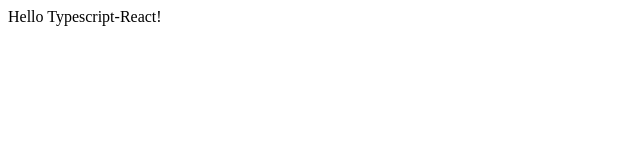
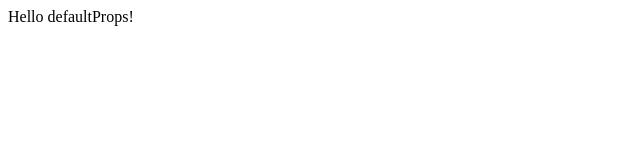
Before and after one commit to angrasan/react-typescript-my-first-react-app-in-typescript, a React (Create React App) app: page / in a window 1280 px wide. Shown: the top 160 px of the page, without its empty margins (0-640 px from the left). Built offline with nearby package versions, Linux system fonts and the light colour scheme.

Commit message:
Function Components

```diff
--- a/src/App.tsx
+++ b/src/App.tsx
@@ -1,11 +1,18 @@
 import React from 'react';
 
 interface AppProps {
-  message: string;
+  message?: string;
 }
 
-const App = ({message}: AppProps) => {
+// type NulAppProps = Partial<AppProps>
+
+const App: React.FunctionComponent<AppProps> = ({message}) => {
   return <div>{message}</div>;
 };
 
+App.defaultProps = {
+  message: 'Hello defaultProps!',
+  // description: 'This is App component',
+}
+
 export default App;
--- a/src/index.tsx
+++ b/src/index.tsx
@@ -3,6 +3,6 @@
 import App from "./App";
 
 ReactDOM.render(
-  <App message="Hello Typescript-React!" />,
+  <App />,
   document.getElementById("root")
 );
```
